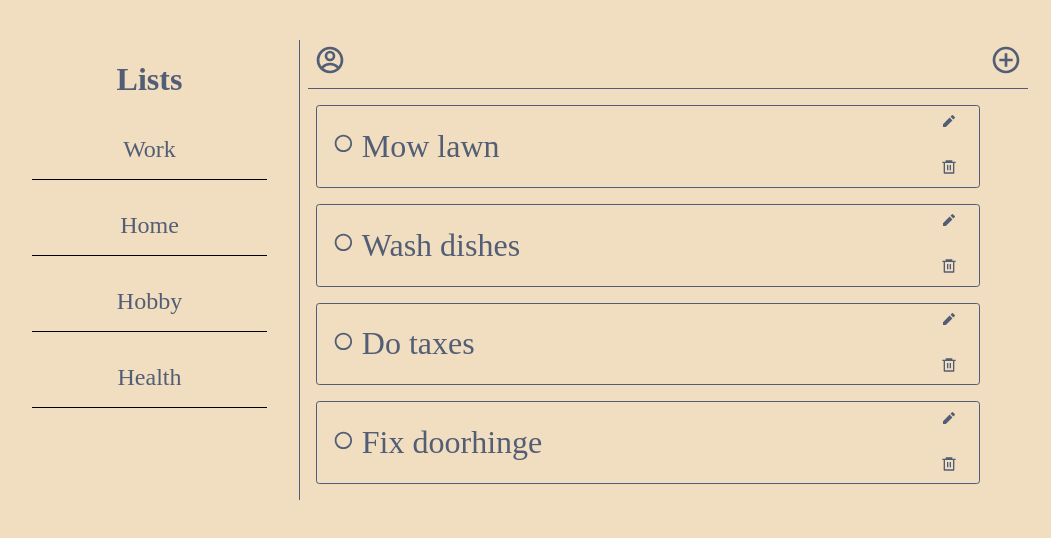
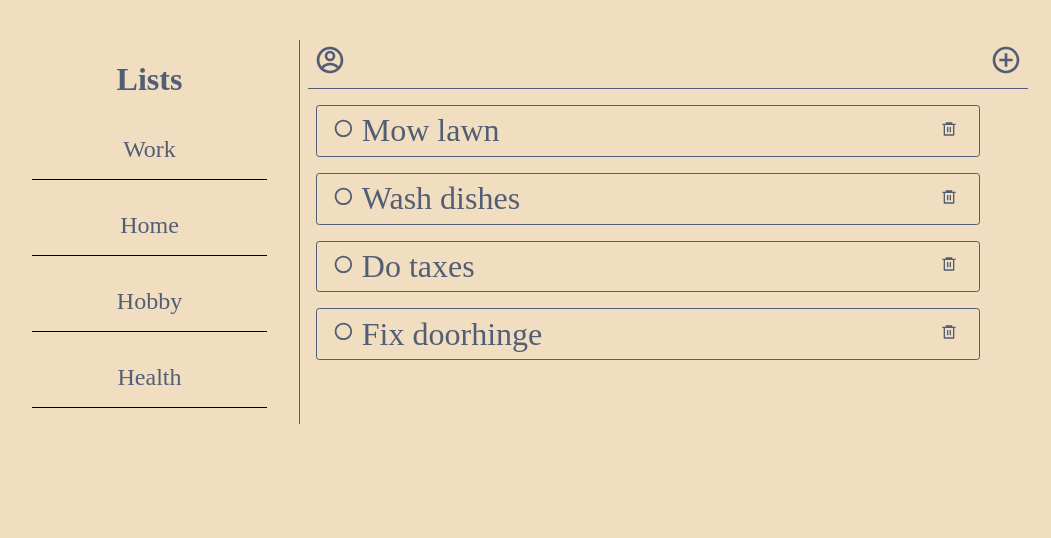
Before and after one commit to zach28attack/TodoList, a React (Vite) app in the folder client/: page / in a window 1280 px wide. Shown: the top 538 px of the page, without its empty margins (40-1091 px from the left). Built offline with nearby package versions, Linux system fonts and the light colour scheme.

Commit message:
remove edit button

```diff
--- a/client/src/components/list/ListItem.jsx
+++ b/client/src/components/list/ListItem.jsx
@@ -24,15 +24,9 @@ function ListItem(props) {
       </div>
 
       {!props.isForm && (
-        <div className={Class.actionGroup}>
-          <button className={Class.button}>
-            <RiPencilFill />
-          </button>
-
-          <button className={Class.button} onClick={onDeleteItem}>
-            <RiDeleteBin6Line />
-          </button>
-        </div>
+        <button className={Class.button} onClick={onDeleteItem}>
+          <RiDeleteBin6Line />
+        </button>
       )}
     </div>
   );
```
